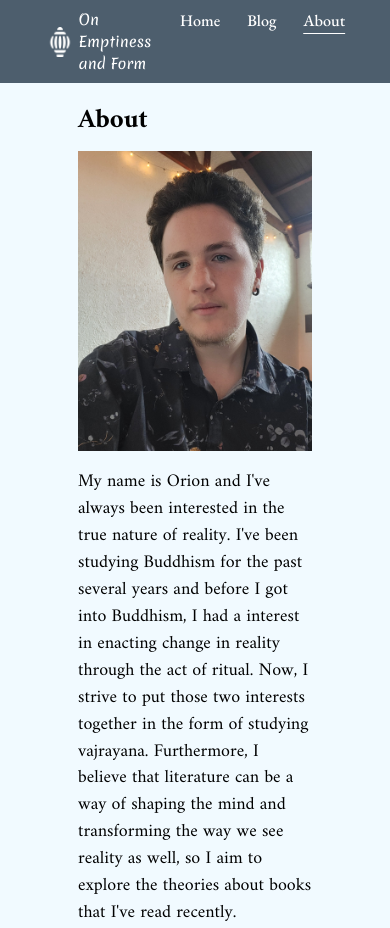
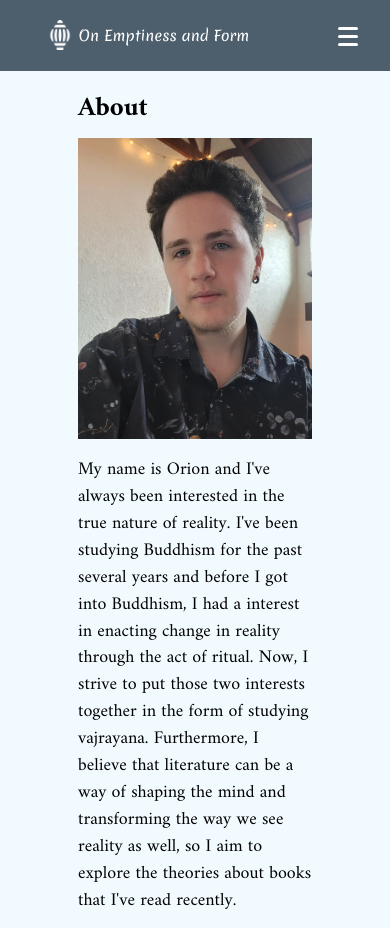
Before and after one commit to EnterOrion/my-blog, a SvelteKit app: page /about in a window 390 px wide. Built offline with nearby package versions, Linux system fonts and the light colour scheme.

Commit message:
Basic mobile menu

```diff
--- a/src/components/+Nav.svelte
+++ b/src/components/+Nav.svelte
@@ -2,6 +2,8 @@
 	import { base } from '$app/paths';
 	import { page } from '$app/stores';
 	import vajraIcon from '$lib/assets/vajra.png';
+
+	let mobileActive = false;
 </script>
 
 <nav>
@@ -21,4 +23,34 @@
 			<a href={`${base}/about`} class:active={$page.url.pathname == `${base}/about`}>About</a>
 		</li>
 	</ul>
+
+	<div class="hamburger-wrapper">
+		<div
+			class="hamburger"
+			tabindex="1"
+			role="button"
+			class:mobile-active={mobileActive}
+			on:click={() => (mobileActive = !mobileActive)}
+		>
+			<span></span>
+			<span></span>
+			<span></span>
+		</div>
+	</div>
 </nav>
+
+{#if mobileActive}
+	<div class="mobile-menu">
+		<ul>
+			<li>
+				<a href={`${base}/`} class:active={$page.url.pathname == `${base}/`}
+					><span class="special">Home</span></a
+				>
+			</li>
+			<li><a href={`${base}/blog`} class:active={$page.url.pathname == `${base}/blog`}>Blog</a></li>
+			<li>
+				<a href={`${base}/about`} class:active={$page.url.pathname == `${base}/about`}>About</a>
+			</li>
+		</ul>
+	</div>
+{/if}
--- a/src/styles/components/nav.scss
+++ b/src/styles/components/nav.scss
@@ -39,3 +39,91 @@ nav div {
 		align-items: center;
 	}
 }
+
+.hamburger-wrapper {
+	display: none;
+	padding: 5px;
+	padding-top: 18px;
+	z-index: 10;
+}
+
+.hamburger {
+	width: 20px;
+	height: 30px;
+	position: relative;
+	cursor: pointer;
+	outline: none;
+}
+
+.hamburger span {
+	display: block;
+	position: absolute;
+	height: 3px;
+	width: 100%;
+	background: #ffffff;
+	border-radius: 9px;
+	opacity: 1;
+	left: 0;
+	transform: rotate(0deg);
+	transition: 0.5s ease-in-out;
+}
+
+.hamburger span:nth-child(1) {
+	top: 0px;
+	transform-origin: left center;
+}
+
+.hamburger span:nth-child(2) {
+	top: 8px;
+	transform-origin: left center;
+}
+
+.hamburger span:nth-child(3) {
+	top: 16px;
+	transform-origin: left center;
+}
+
+.hamburger.mobile-active span:nth-child(1) {
+	transform: rotate(52deg);
+}
+
+.hamburger.mobile-active span:nth-child(2) {
+	width: 0%;
+	opacity: 0;
+	transition: 0.1s;
+}
+
+.hamburger.mobile-active span:nth-child(3) {
+	transform: rotate(-52deg);
+}
+
+.mobile-menu {
+	background-color: #4d5e6d;
+	color: white;
+	display: flex;
+	flex-direction: column;
+	justify-content: center;
+	align-items: center;
+	border-top: 1px solid white;
+	padding-bottom: 0.5rem;
+}
+
+.mobile-menu ul {
+	padding-left: 0;
+	margin-top: 0.5rem;
+}
+
+@media (max-width: 521px) {
+	.hamburger-wrapper {
+		display: block;
+		margin-right: 1rem;
+	}
+
+	nav ul {
+		display: none;
+	}
+
+	nav {
+		align-items: center;
+	}
+}
```
